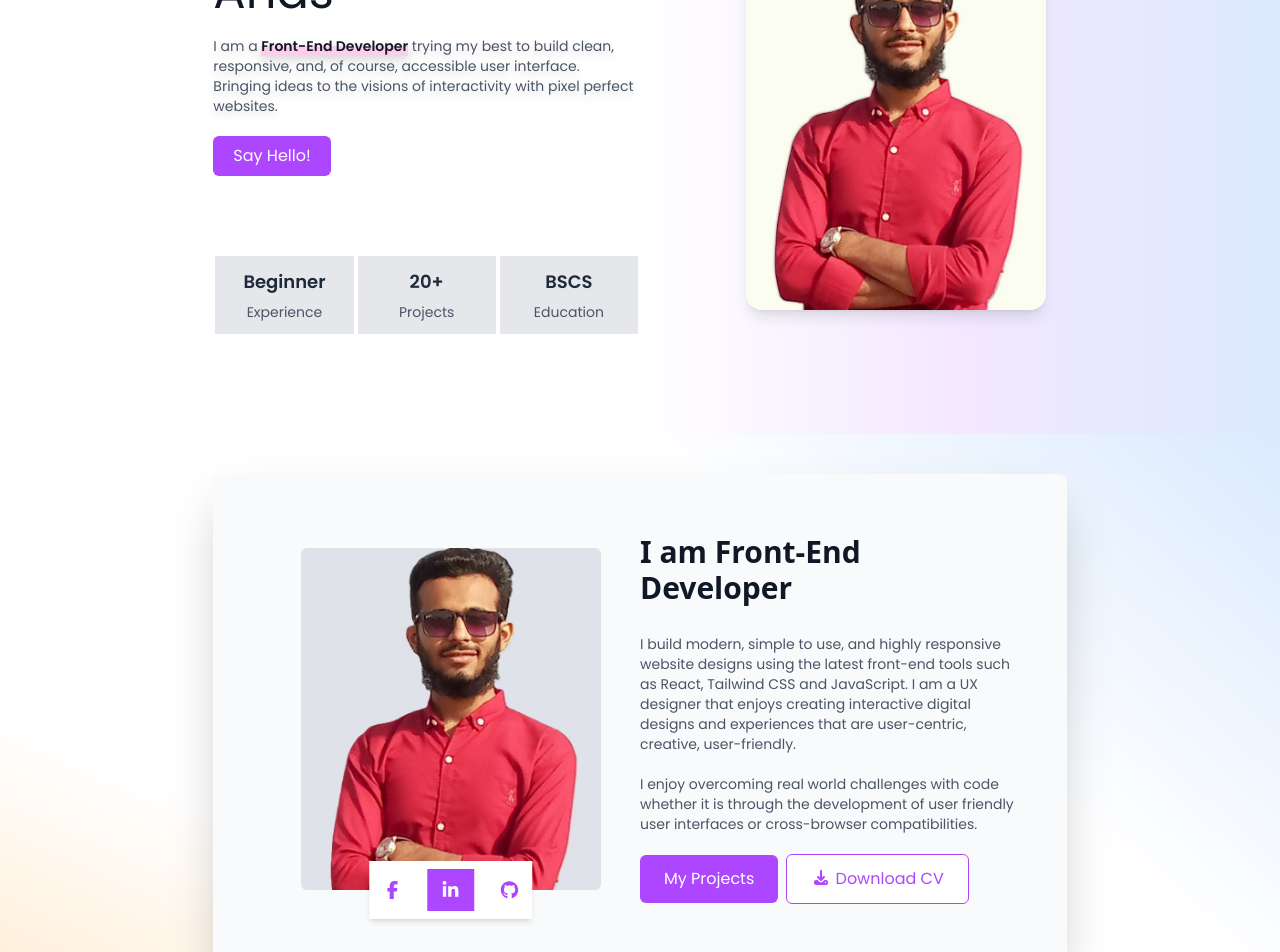
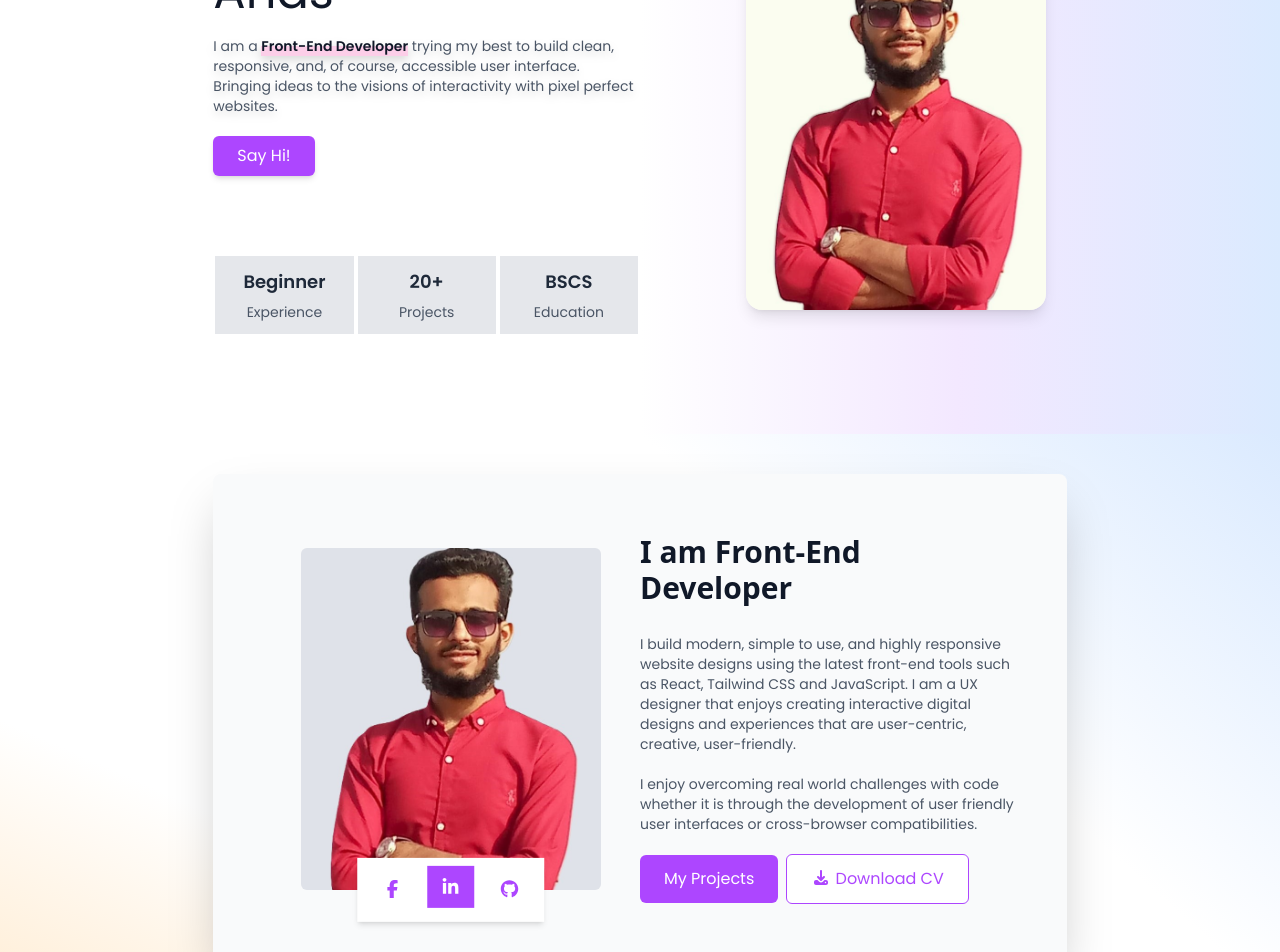
Before and after one commit to Muhammad-Anas-CodeMaestro/Muhammad_Anas_Protfolio, a Next.js app: page / in a window 1280 px wide. Shown: the part 280-1232 px from the top of the page. Built offline with nearby package versions, Linux system fonts and the light colour scheme.

Commit message:
Links are add

```diff
--- a/src/app/components/AboutMe.jsx
+++ b/src/app/components/AboutMe.jsx
@@ -47,9 +47,15 @@ export const AboutMe = () => {
               className='w-fit relative mx-auto'>
               <img src="/Graybg.jpg" alt="AnasPicture" width={300} className='bg-transparent rounded-md' />
               <div className='flex items-center justify-center bg-white text-purple-500 text-lg px-3 py-2 absolute transform -translate-x-1/2 translate-y-1/2 left-1/2 bottom-0 space-x-3 shadow-md'>
-                <FontAwesomeIcon icon={faFacebookF} className='pr-3 hover:scale-110 transition-transform duration-300 cursor-pointer' />
-                <FontAwesomeIcon icon={faLinkedinIn} className='p-3 bg-purple-500 text-white hover:scale-110 transition-transform duration-300 cursor-pointer' />
-                <FontAwesomeIcon icon={faGithub} className='pl-3 hover:scale-110 transition-transform duration-300 cursor-pointer' />
+              <a href="https://www.facebook.com/profile.php?id=100017561626556" target="_blank">
+                <FontAwesomeIcon icon={faFacebookF} className='px-3 hover:scale-110 transition-transform duration-300 cursor-pointer' />
+              </a>
+              <a href="https://www.linkedin.com/in/muhammad-anas-72aa05260/" target="_blank">
+                <FontAwesomeIcon icon={faLinkedinIn} className='p-3 bg-purple-500 text-white hover:scale-100 transition-transform duration-300 cursor-pointer' />
+              </a>
+              <a href="https://github.com/Muhammad-Anas-CodeMaestro" target="_blank" rel="noopener noreferrer">
+                <FontAwesomeIcon icon={faGithub} className='px-3 hover:scale-110 transition-transform duration-300 cursor-pointer' />
+              </a>
               </div>
             </motion.div>
             <motion.div
--- a/src/app/components/Contact.jsx
+++ b/src/app/components/Contact.jsx
@@ -135,11 +135,11 @@ export const Contact = () => {
             ))}
             <div className="w-3/4 flex text-purple-500 text-lg mt-5 items-center justify-center">
               <a href="https://www.facebook.com/profile.php?id=100017561626556" target="_blank">
-                <FontAwesomeIcon icon={faFacebookF} className='bg-purple-500 text-white p-2 cursor-pointer' />
+                <FontAwesomeIcon icon={faFacebookF} className='bg-purple-500 text-white p-2 cursor-pointer hover:scale-110 transition-transform duration-300' />
               </a>
               {socialLinks.map((social, index) => (
                 <a href={social.link} target="_blank" key={index}>
-                  <FontAwesomeIcon icon={social.icon} className='p-2 mx-3 cursor-pointer' />
+                  <FontAwesomeIcon icon={social.icon} className='p-2 mx-3 cursor-pointer hover:scale-110 transition-transform duration-300' />
                 </a>
               ))}
             </div>
--- a/src/app/components/Home.jsx
+++ b/src/app/components/Home.jsx
@@ -1,6 +1,7 @@
 'use client'
 import React, { useRef, } from 'react'
 import { motion, useInView } from 'framer-motion'
+import { Link } from 'react-scroll';
 
 export const Home = () => {
   const homeRef = useRef(null);
@@ -36,7 +37,20 @@ export const Home = () => {
                   Front-End Developer
                 </span> trying my best to build clean, responsive, and, of course, accessible user interface. Bringing ideas to the visions of interactivity with pixel perfect websites.
               </p>
-              <h3 className="px-5 py-2 bg-purple-500 text-white rounded-md w-fit cursor-pointer">Say Hello!</h3>
+              <Link
+                to="contact"
+                smooth={true}
+                duration={800}
+                offset={-70}
+              >
+                <motion.div
+                  whileHover={{ scale: 1.05 }}
+                  whileTap={{ scale: 0.95 }}
+                  className="px-6 py-2 text-white bg-purple-500 rounded-md shadow-md w-fit cursor-pointer"
+                >
+                  Say Hi!
+                </motion.div>
+              </Link>
               <div className="flex justify-around items-center mt-20 mb-10 text-center ">
                 {data.map((item, index) => (
                   <div key={index} className="bg-gray-200 w-full mx-0.5 py-3">
--- a/src/app/components/Navbar.jsx
+++ b/src/app/components/Navbar.jsx
@@ -37,7 +37,7 @@ export const Navbar = () => {
                   key={link.to}
                   to={link.to}
                   smooth={true}
-                  duration={500}
+                  duration={800}
                   offset={-70}
                   className="cursor-pointer relative text-gray-700 hover:text-purple-500 transition-all duration-300 ease-in-out after:absolute after:left-0 after:bottom-0 after:h-0.5 after:w-0 after:bg-purple-500 hover:after:w-full after:transition-all after:duration-300"
                 >
@@ -57,7 +57,7 @@ export const Navbar = () => {
                 <Link
                   to="contact"
                   smooth={true}
-                  duration={500}
+                  duration={800}
                   offset={-70}
                   className="px-5 py-2 bg-purple-500 text-white rounded-md cursor-pointer relative transition-all duration-300 ease-in-out hover:bg-gray-100 hover:shadow-xl hover:text-purple-500 after:absolute after:left-0 after:bottom-0 after:h-0.5 after:w-0 after:bg-purple-500 hover:after:w-full after:transition-all after:duration-300">
                   Contact
--- a/src/app/components/Service.jsx
+++ b/src/app/components/Service.jsx
@@ -1,6 +1,7 @@
 'use client'
 import React, { useRef } from "react";
 import { motion, useInView } from "framer-motion";
+import { Link } from "react-scroll";
 
 export const Service = () => {
   const leftRef = useRef(null);
@@ -47,13 +48,20 @@ export const Service = () => {
               Native and having some experience in API integration and state
               management.
             </p>
-            <motion.button
-              whileHover={{ scale: 1.05 }}
-              whileTap={{ scale: 0.95 }}
-              className="px-6 py-2 text-white bg-purple-500 rounded-md shadow-md"
+            <Link
+              to="contact"
+              smooth={true}
+              duration={900}
+              offset={-70}
             >
-              Say Hi!
-            </motion.button>
+              <motion.div
+                whileHover={{ scale: 1.05 }}
+                whileTap={{ scale: 0.95 }}
+                className="px-6 py-2 text-white bg-purple-500 rounded-md shadow-md w-fit cursor-pointer"
+              >
+                Say Hi!
+              </motion.div>
+            </Link>
           </motion.div>
           <motion.div
             ref={workRef}
@@ -78,7 +86,6 @@ export const Service = () => {
                 and handover Experience in Next.js.
               </p>
             </motion.div>
-
             {work.map((detail, index) => (
               <motion.div
                 key={index}
--- a/src/app/components/WorkTogether.jsx
+++ b/src/app/components/WorkTogether.jsx
@@ -3,6 +3,7 @@ import React, { useRef } from 'react'
 import { FontAwesomeIcon } from '@fortawesome/react-fontawesome'
 import { faArrowRight } from '@fortawesome/free-solid-svg-icons'
 import { motion, useInView } from 'framer-motion';
+import { Link } from 'react-scroll';
 
 export const WorkTogether = () => {
   const workViewRef = useRef(null);
@@ -37,8 +38,22 @@ export const WorkTogether = () => {
           whileTap={{ scale: 0.95 }}
           viewport={{ once: true }}
           style={{ display: 'flex', justifyContent: 'center', alignItems: 'center' }}
+        >
+
+          <Link
+            to="contact"
+            smooth={true}
+            duration={900}
+            offset={-70}
           >
-          <a href="" className='px-6 py-3 bg-purple-500 w-fit rounded-md text-center'>Let's Work Togetter <FontAwesomeIcon icon={faArrowRight} className='text-sm' /></a>
+            <motion.div
+              whileHover={{ scale: 1.05 }}
+              whileTap={{ scale: 0.95 }}
+              className="px-6 py-2 text-white bg-purple-500 rounded-md shadow-md w-fit cursor-pointer"
+            >
+              Let's Work Togetter <FontAwesomeIcon icon={faArrowRight} className='text-sm' />
+            </motion.div>
+          </Link>
         </motion.button>
       </div>
     </>
```
